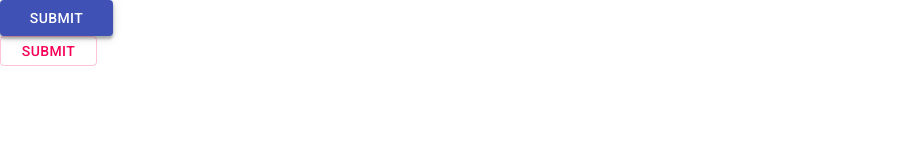
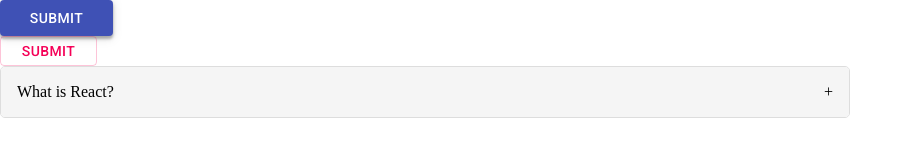
Before and after one commit to z123fg/antra-react, a React (Create React App) app: page / in a window 1280 px wide. Shown: the top 168 px of the page, without its empty margins (0-913 px from the left). Built offline with nearby package versions, Linux system fonts and the light colour scheme.

Commit message:
Added Accordion component

```diff
--- a/src/App.tsx
+++ b/src/App.tsx
@@ -1,12 +1,18 @@
 import React from 'react';
 import logo from './logo.svg';
 import './App.css';
+import Accordion from './components/Accordion/Accordion';
 import MyButton from "./components/Button/Button"
 function App() {
   return (
     <div className="App">
       <MyButton>Submit</MyButton>
       <MyButton variant="outlined" color="secondary" size="small">submit</MyButton>
+      <Accordion
+        summary="What is React?"
+        details="React is a front end JavaScript framework"
+        expandIcon="+"
+      />
     </div>
   );
 }
--- a/src/components/Accordion/_Accordion.scss
+++ b/src/components/Accordion/_Accordion.scss
@@ -1,7 +1,9 @@
 .accordion {
-    width: 100%;
+    width: 848px;
     border: 1px solid #ccc;
-    border-radius: 4px;
+    border: 1px solid #ddd;
+    border-radius: 5px;
+    margin-bottom: 10px;
     overflow: hidden;
     transition: max-height 0.3s ease-out;
   }
@@ -12,10 +14,6 @@
     padding: 16px;
     background-color: #f5f5f5;
     cursor: pointer;
-  }
-
-  .accordion-expandIcon {
-    // add your styling for the expand icon
   }
 
   .accordion-details {
```
Also changed, not shown: src/components/Accordion/Accorion.tsx (deleted, +0 -43 lines).
